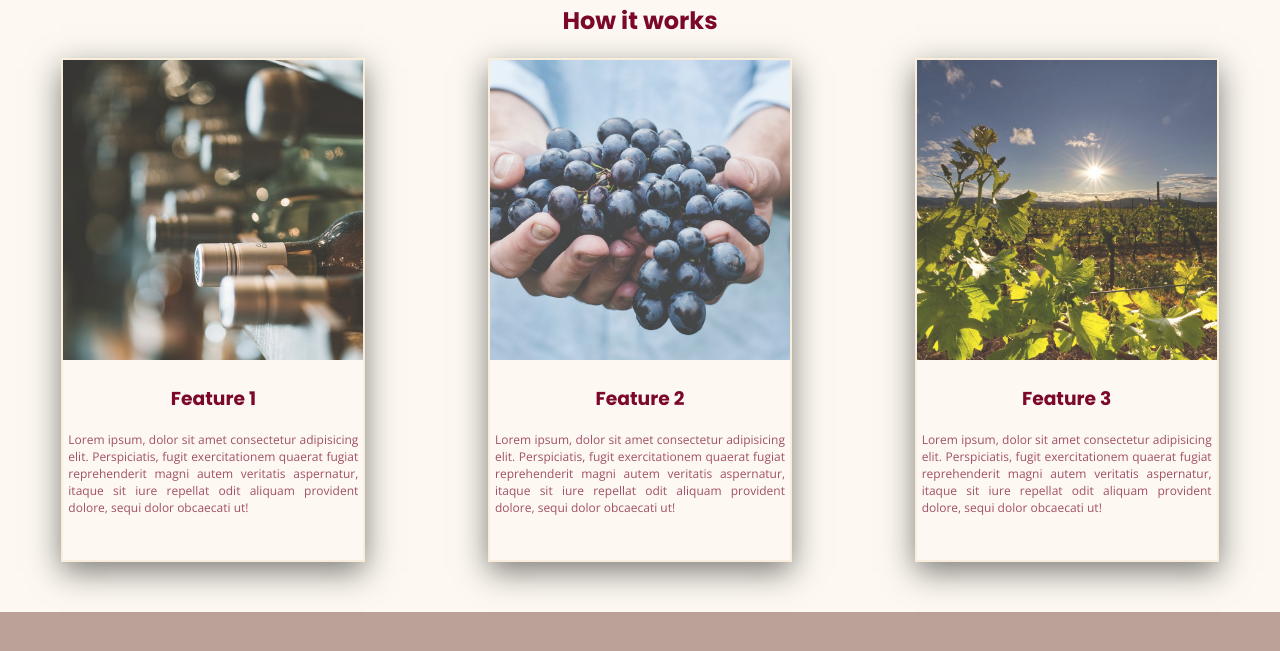
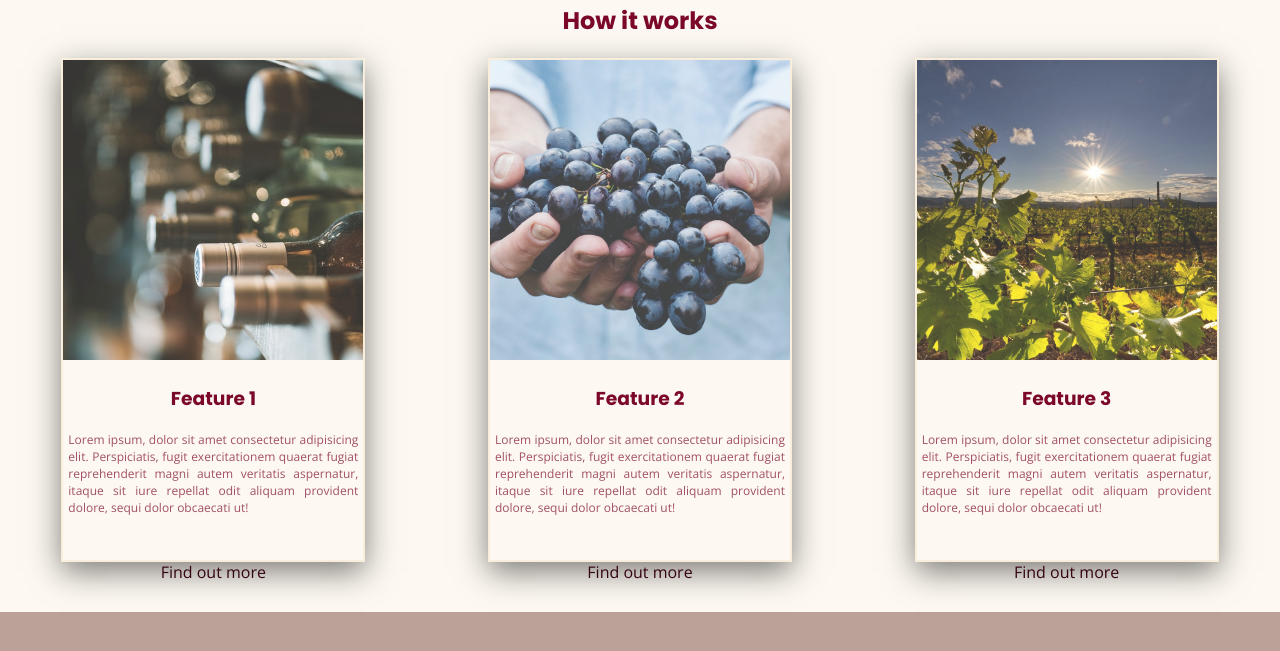
Before and after one commit to Myriamdelbreil/My-landing-page, a plain HTML site: page index.html in a window 1280 px wide. Shown: the part 617-1268 px from the top of the page. Drawn offline with nearby package versions, Linux system fonts and the light colour scheme.

Commit message:
links in cards

```diff
--- a/css/components/cards.css
+++ b/css/components/cards.css
@@ -35,3 +35,14 @@
   padding: 0 5px;
   text-align: justify;
 }
+
+.card a{
+  text-decoration: none;
+  color: #350312
+}
+
+.card a:hover{
+  text-decoration: none;
+  color: #350312;
+  opacity: 0.6
+}
--- a/index.html
+++ b/index.html
@@ -26,16 +26,19 @@
         <img src="css/images/photo-1562601579-599dec564e06.jpeg" alt="">
         <h3>Feature 1</h3>
         <p>Lorem ipsum, dolor sit amet consectetur adipisicing elit. Perspiciatis, fugit exercitationem quaerat fugiat reprehenderit magni autem veritatis aspernatur, itaque sit iure repellat odit aliquam provident dolore, sequi dolor obcaecati ut!</p>
+        <a href="">Find out more</a>
       </div>
       <div class="card">
         <img src="css/images/photo-1423483641154-5411ec9c0ddf.jpeg" alt="">
         <h3>Feature 2</h3>
         <p>Lorem ipsum, dolor sit amet consectetur adipisicing elit. Perspiciatis, fugit exercitationem quaerat fugiat reprehenderit magni autem veritatis aspernatur, itaque sit iure repellat odit aliquam provident dolore, sequi dolor obcaecati ut!</p>
+        <a href="">Find out more</a>
       </div>
       <div class="card">
         <img src="css/images/photo-1591822532583-87b8bd6538ed.jpeg" alt="">
         <h3>Feature 3</h3>
         <p>Lorem ipsum, dolor sit amet consectetur adipisicing elit. Perspiciatis, fugit exercitationem quaerat fugiat reprehenderit magni autem veritatis aspernatur, itaque sit iure repellat odit aliquam provident dolore, sequi dolor obcaecati ut!</p>
+        <a href="">Find out more</a>
       </div>
     </div>
   </div>
```
